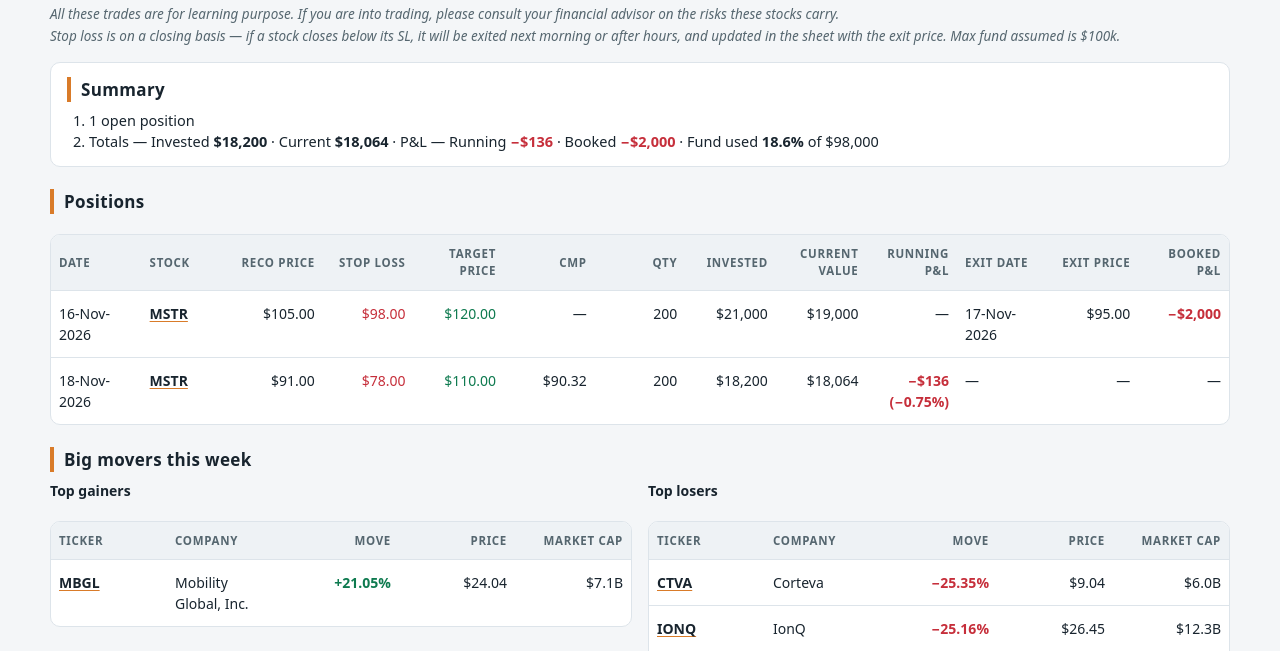
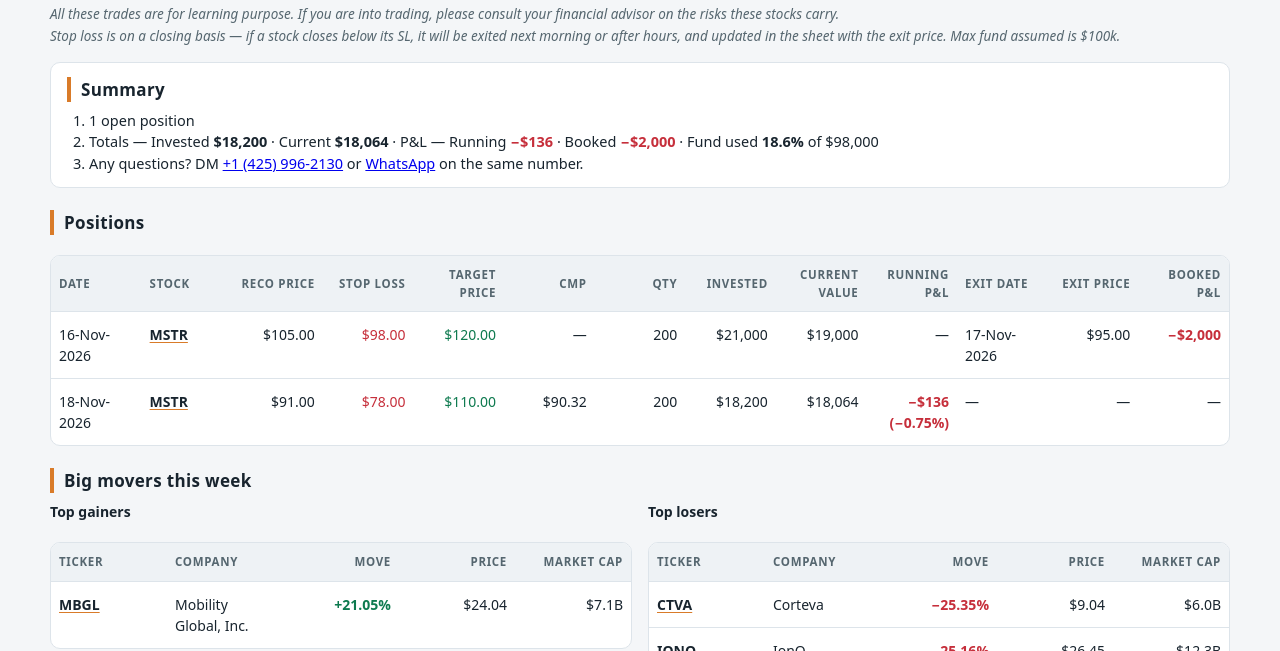
Before and after one commit to phoenixstonecapital/psc, a plain HTML site: page index.html in a window 1280 px wide. Shown: the part 149-800 px from the top of the page. Drawn offline with Linux system fonts and the light colour scheme.

Commit message:
Refresh dashboard 2026-11-18 21:03 PT

```diff
--- a/index.html
+++ b/index.html
@@ -111,6 +111,7 @@
     <ol>
       <li>1 open position</li>
       <li>Totals — Invested <b>$18,200</b> · Current <b>$18,064</b> · P&amp;L — Running <b class="neg">−$136</b> · Booked <b class="neg">−$2,000</b> · Fund used <b>18.6%</b> of $98,000</li>
+      <li>Any questions? DM <a href="tel:+14259962130">+1 (425) 996-2130</a> or <a href="https://wa.me/14259962130">WhatsApp</a> on the same number.</li>
     </ol>
   </section>
 
```
